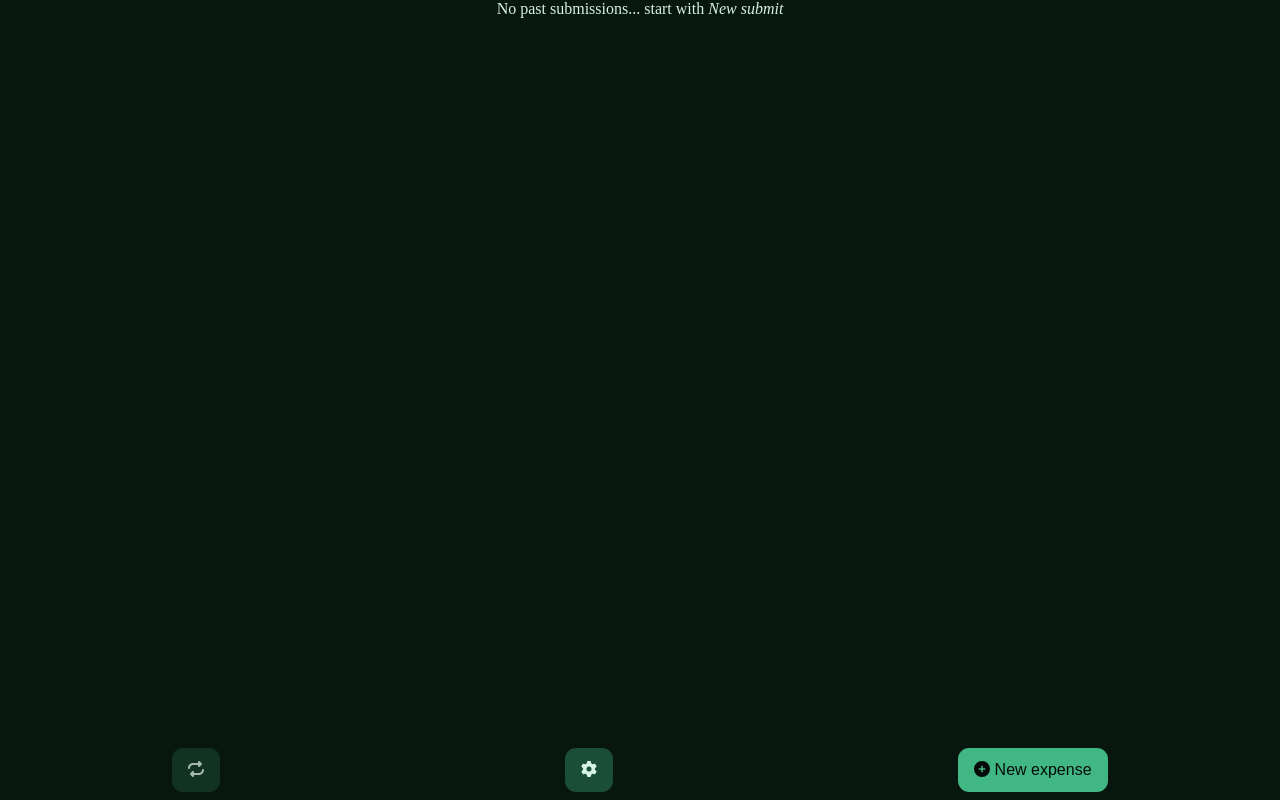
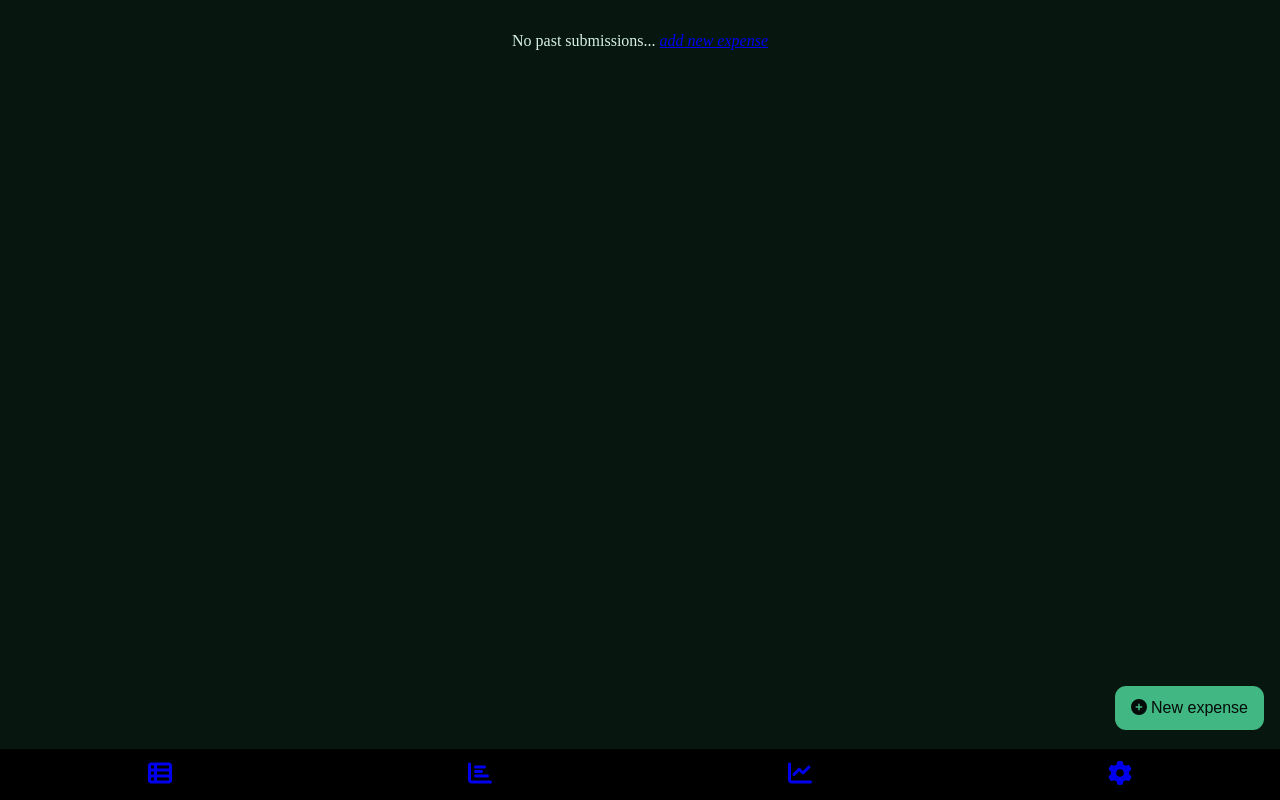
Before and after one commit to mullevik/yaba, a Vue app: page / in a window 1280 px wide. Built offline with nearby package versions, Linux system fonts and the light colour scheme.

Commit message:
App now supports vue router

```diff
--- a/package.json
+++ b/package.json
@@ -12,12 +12,12 @@
     "@fortawesome/free-regular-svg-icons": "^6.2.0",
     "@fortawesome/free-solid-svg-icons": "^6.2.0",
     "@fortawesome/vue-fontawesome": "^3.0.1",
-    "@vueform/multiselect": "^2.5.2",
     "core-js": "^3.8.3",
     "lodash": "^4.17.21",
     "mitt": "^3.0.0",
     "register-service-worker": "^1.7.2",
-    "vue": "^3.2.13"
+    "vue": "^3.2.13",
+    "vue-router": "^4.1.5"
   },
   "devDependencies": {
     "@babel/core": "^7.12.16",
--- a/src/App.vue
+++ b/src/App.vue
@@ -1,16 +1,16 @@
 <template>
-  <BudgetLogsComponent/>
+  <NavigationComponent></NavigationComponent>
+  <router-view></router-view>
 </template>
 
 <script>
-// import HelloWorld from './components/HelloWorld.vue'
-import BudgetLogsComponent from "./components/BudgetLogsComponent.vue"
+import NavigationComponent from "./components/NavigationComponent.vue"
 
 export default {
   name: 'App',
   components: {
-    BudgetLogsComponent,
-}
+    NavigationComponent,
+  }
 }
 </script>
 
@@ -50,7 +50,7 @@ button {
 
 
 button:disabled,
-button[disabled]{
+button[disabled] {
   color: #a4b8afff;
   background-color: #133322ff;
   cursor: not-allowed;
@@ -62,11 +62,8 @@ button.primary {
 }
 
 button.primary:disabled,
-button.primary[disabled]{
+button.primary[disabled] {
   color: #081610ff;
   background-color: #308962ff;
 }
-
-
-
 </style>
--- a/src/components/BudgetLogsComponent.vue
+++ b/src/components/BudgetLogsComponent.vue
@@ -1,12 +1,9 @@
 <template>
 
     <div v-show="!formOpen_">
-        <section v-show="showSettings_">
-            <SettingsForm></SettingsForm>
-        </section>
-
         <section>
-            <span v-if="pastLogs.length < 1">No past submissions... start with <i>New submit</i></span>
+            <span v-if="pastLogs.length < 1" style="position: relative; top: 2em;">No past submissions... <i><a href="#"
+                        @click="onNewSubmit">add new expense</a></i></span>
             <div class="budget-log-item" v-else v-for="(log, index) in pastLogs" :key="index"
                 @click="selectPastLog(index)">
                 <div class="labels">
@@ -14,7 +11,8 @@
                     1000).toLocaleDateString()}}</span>
 
                     <LabelComponent v-for="(labelName, labelId) in log.labels" :name="labelName"
-                        :color="getLabelColor(labelName)" :key="labelId" :clickable="true" :miniature="true"></LabelComponent>
+                        :color="getLabelColor(labelName)" :key="labelId" :clickable="true" :miniature="true">
+                    </LabelComponent>
                 </div>
                 <span class="amount">{{log.amount}} {{log.currency.toUpperCase()}}</span>
             </div>
@@ -22,9 +20,9 @@
 
         <section class="buttons">
             <PendingLogs></PendingLogs>
-            <button
-                @click="() => this.showSettings_ = !this.showSettings_"><font-awesome-icon icon="fa-solid fa-gear"/></button>
-            <button class="primary" @click="onNewSubmit"><font-awesome-icon icon="fa-solid fa-circle-plus"/> New expense</button>
+            <button class="primary" @click="onNewSubmit">
+                <font-awesome-icon icon="fa-solid fa-circle-plus" /> New expense
+            </button>
         </section>
     </div>
     <SubmitBudgetLogComponent v-if="formOpen_" :past-log="selectedPastLog" @on-submit-done="onSubmitDone">
@@ -36,7 +34,6 @@
 import { LABELS } from '@/models';
 import LabelComponent from './LabelComponent.vue';
 import SubmitBudgetLogComponent from './SubmitBudgetLogComponent.vue';
-import SettingsForm from './SettingsForm.vue';
 import { getBudgetLogs } from '@/localStorageUtils';
 import { onBudgetLogsChanged } from '@/events';
 import PendingLogs from './PendingLogs.vue';
@@ -52,7 +49,7 @@ const DEFAULT_PAST_BUDGET_LOG = {
 
 export default {
     name: 'BudgetLogsComponent',
-    components: { LabelComponent, SubmitBudgetLogComponent, SettingsForm, PendingLogs },
+    components: { LabelComponent, SubmitBudgetLogComponent, PendingLogs },
     data() {
         return {
             pastLogs: getBudgetLogs(),
@@ -99,6 +96,7 @@ export default {
     cursor: pointer;
     background-color: #102d1f;
 }
+
 .date {
     display: inline-block;
     box-sizing: border-box;
@@ -123,10 +121,10 @@ export default {
 
 .buttons {
     display: grid;
-    grid-template-areas: "resubmit settings submit-new";
+    grid-template-areas: "resubmit submit-new";
     position: fixed;
     background-color: transparent;
-    bottom: 0;
+    bottom: 3.4em;
     text-align: center;
     width: 100%;
 }
@@ -134,9 +132,19 @@ export default {
 .buttons button {
     justify-self: center;
     border: none;
-    margin: 0.5em;
+    margin: 1em;
     font-size: 1em;
     padding: 0.8em 1em;
     border-radius: 0.7em;
 }
+
+.buttons button:first-of-type {
+    grid-area: resubmit;
+    justify-self: start;
+}
+
+.buttons button:last-of-type {
+    grid-area: submit-new;
+    justify-self: end;
+}
 </style>
--- /dev/null
+++ b/src/components/NavigationComponent.vue
@@ -0,0 +1,41 @@
+<template>
+    <nav>
+        <router-link to="/">
+            <font-awesome-icon icon="fa-solid fa-table-list" />
+        </router-link>
+        <router-link to="/month">
+            <font-awesome-icon icon="fa-solid fa-chart-bar" />
+        </router-link>
+        <router-link to="/overview">
+            <font-awesome-icon icon="fa-solid fa-chart-line" />
+        </router-link>
+        <router-link to="/settings">
+            <font-awesome-icon icon="fa-solid fa-gear" />
+        </router-link>
+    </nav>
+</template>
+
+<script>
+export default {
+    name: 'NavigationComponent',
+}
+
+</script>
+
+<style scoped>
+nav {
+    position: fixed;
+    bottom: 0;
+    background-color: green;
+    display: grid;
+    grid-template-areas: "nav-item nav-item nav-item nav-item";
+    width: 100%;
+}
+
+nav a {
+    display: block;
+    padding: 0.5em;
+    font-size: 1.5em;
+    background-color: black;
+}
+</style>
--- /dev/null
+++ b/src/components/NotFoundComponent.vue
@@ -0,0 +1,10 @@
+<template>
+    <span style="position: relative; top: 2em;">So far, there is nothing here. Maybe there will be something in the future.</span>
+</template>
+
+<script>
+export default {
+    name: 'NotFoundComponent',
+}
+
+</script>
--- a/src/components/PendingLogs.vue
+++ b/src/components/PendingLogs.vue
@@ -1,7 +1,11 @@
 <template>
-  <button v-on:click="manualSync()" :disabled="!hasPendingLogs">
-    <span v-if="syncing_"><font-awesome-icon icon="fa-solid fa-spinner" spin/></span>
-    <span v-else><font-awesome-icon icon="fa-solid fa-repeat" /> <span v-if="pendingLogs.length > 0">{{pendingLogs.length}}</span></span>
+  <button v-show="hasPendingLogs" v-on:click="manualSync()" :disabled="!hasPendingLogs">
+    <span v-if="syncing_">
+      <font-awesome-icon icon="fa-solid fa-spinner" spin />
+    </span>
+    <span v-else>
+      <font-awesome-icon icon="fa-solid fa-repeat" /> <span v-if="pendingLogs.length > 0">{{pendingLogs.length}}</span>
+    </span>
   </button>
 </template>
 
@@ -65,4 +69,5 @@ export default {
 
 <!-- Add "scoped" attribute to limit CSS to this component only -->
 <style scoped>
+
 </style>
--- a/src/components/SettingsForm.vue
+++ b/src/components/SettingsFormComponent.vue
@@ -17,7 +17,7 @@ import {getApiKey, getApiEndpoint, setApiKey, setApiEndpoint} from "@/localStora
 import _ from 'lodash';
 
 export default {
-  name: 'SettingsForm',
+  name: 'SettingsFormComponent',
   components: { },
   data () {
     return {
--- a/src/main.js
+++ b/src/main.js
@@ -11,9 +11,24 @@ import { library } from '@fortawesome/fontawesome-svg-core'
 import { FontAwesomeIcon } from '@fortawesome/vue-fontawesome'
 
 /* import specific icons */
-import { faGear, faCirclePlus, faRepeat, faPaperPlane, faSpinner } from '@fortawesome/free-solid-svg-icons'
+import { faGear, faCirclePlus, faRepeat, faPaperPlane, faSpinner, faTableList, faChartBar, faChartLine } from '@fortawesome/free-solid-svg-icons'
+/* add icons to the library */
+library.add(faGear, faCirclePlus, faRepeat, faPaperPlane, faSpinner, faTableList, faChartBar, faChartLine)
 
-/* add icons to the library */
-library.add(faGear, faCirclePlus, faRepeat, faPaperPlane, faSpinner)
+// Vue router definitions
+import { createRouter, createWebHistory } from 'vue-router'
+import BudgetLogsComponent from "./components/BudgetLogsComponent.vue"
+import SettingsFormComponent from "./components/SettingsFormComponent.vue"
+import NotFoundComponent from "./components/NotFoundComponent.vue"
+const routes = [
+    { path: "/", component: BudgetLogsComponent },
+    { path: "/settings", component: SettingsFormComponent },
+    { path: "/:catchAll(.*)", component: NotFoundComponent },
+]
+const router = createRouter({
+    history: createWebHistory(),
+    routes: routes,
+})
 
-createApp(App).component('font-awesome-icon', FontAwesomeIcon).mount('#app')
+
+createApp(App).use(router).component('font-awesome-icon', FontAwesomeIcon).mount('#app')
```
Also changed, not shown: 1 other file (tests, documents, lock files or other folders).
